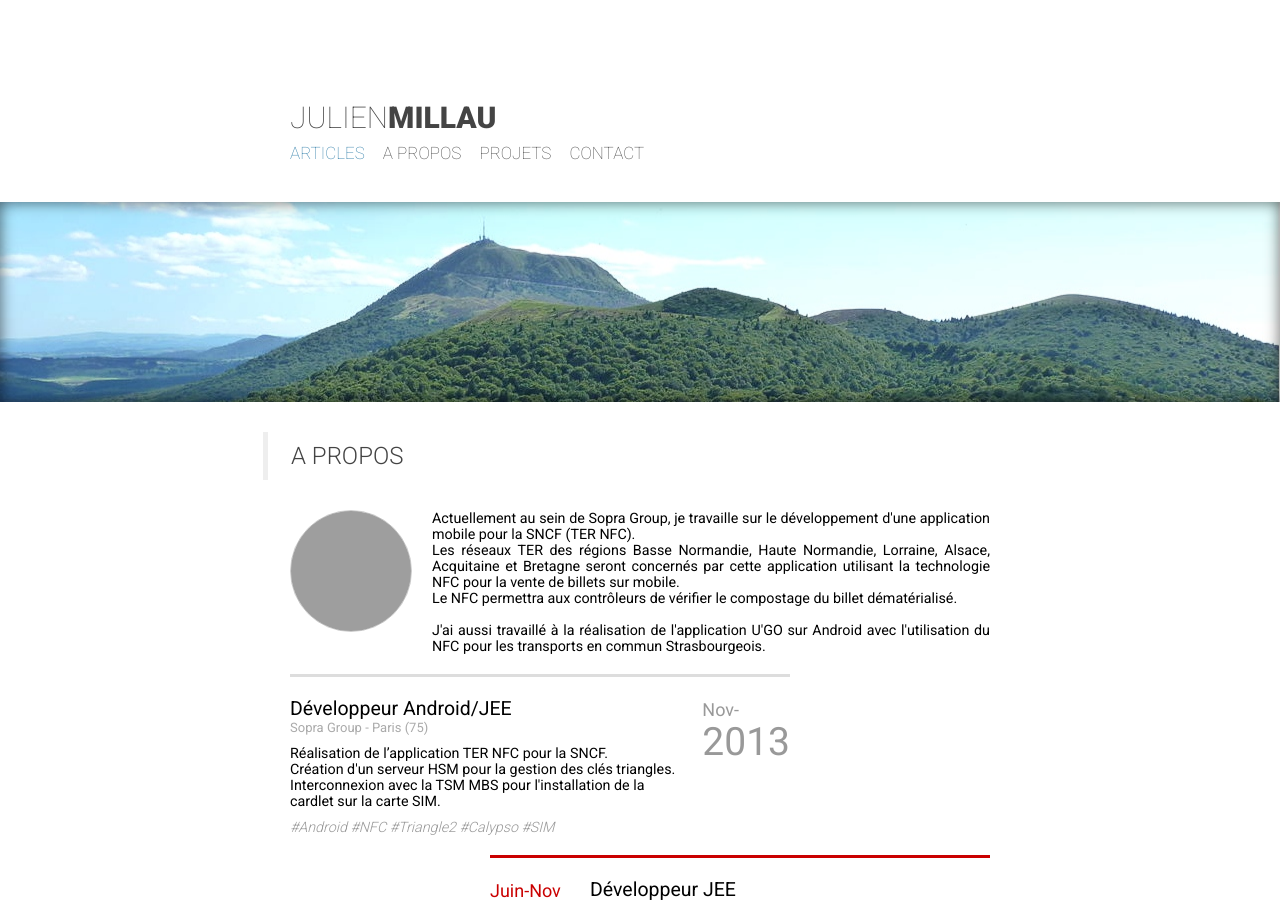
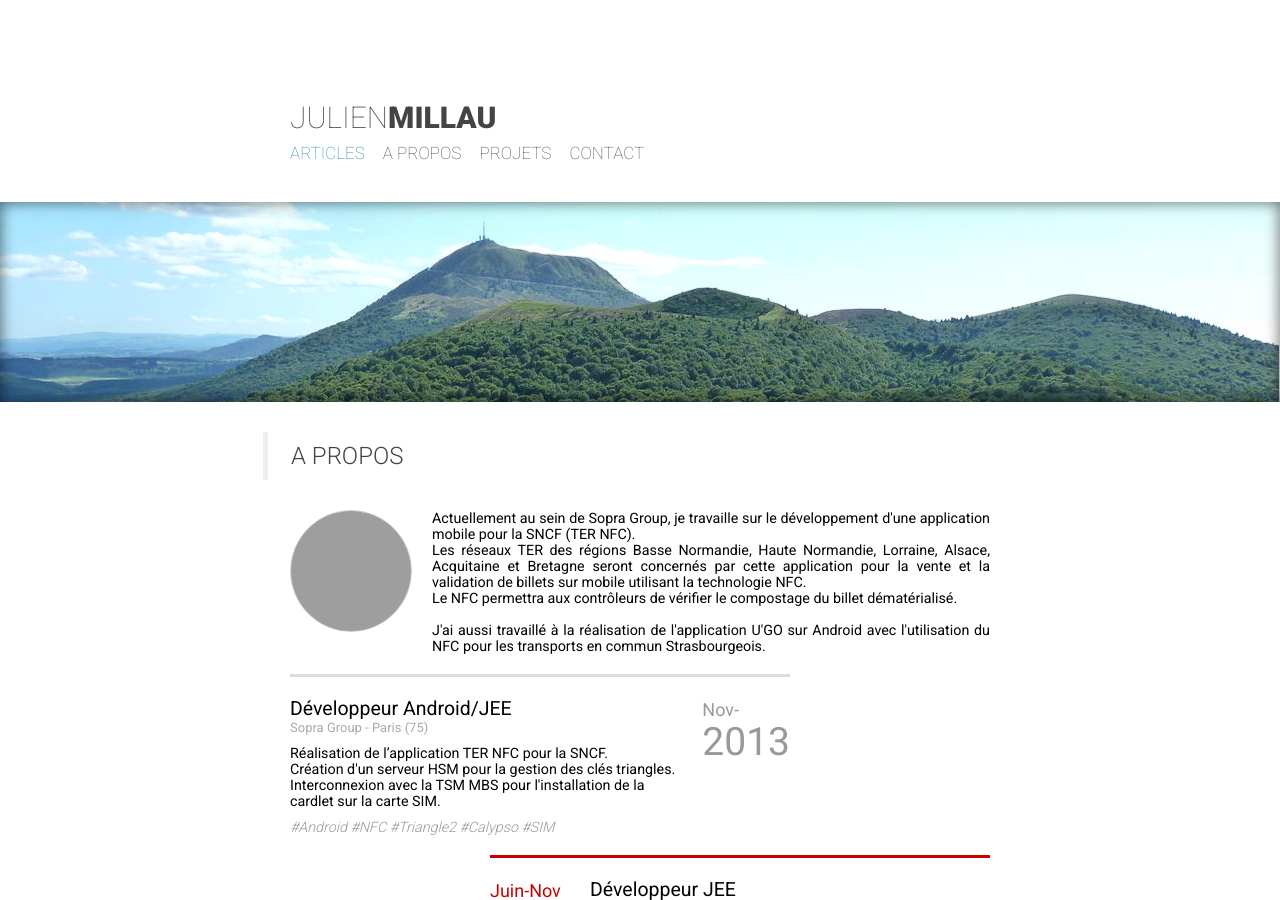
Before and after one commit to devnied/devnied.github.io, a Jekyll site: the page built from apropos.html, in a window 1280 px wide and 900 px high. Built offline with Jekyll 4.4.1, drawn with Linux system fonts in a browser that asks for light colours; some web fonts are replaced; Markdown is read by kramdown in place of the engine named in the settings; grey boxes are pictures that could not be loaded.

Commit message:
Update apropos.html

```diff
--- a/apropos.html
+++ b/apropos.html
@@ -9,7 +9,7 @@ title: A Propos
 <img class="gravatar" src="http://www.gravatar.com/avatar/26e414afca8d7c94cb1b43adf91c24d6?s=150" alt="Julien Millau"/>
 <div class="intro">
 Actuellement au sein de Sopra Group, je travaille sur le développement d'une application mobile pour la SNCF (TER NFC).<br/>
-Les réseaux TER des régions Basse Normandie, Haute Normandie, Lorraine, Alsace, Acquitaine et Bretagne seront concernés par cette application utilisant la technologie NFC pour la vente de billets sur mobile.<br/>
+Les réseaux TER des régions Basse Normandie, Haute Normandie, Lorraine, Alsace, Acquitaine et Bretagne seront concernés par cette application pour la vente et la validation de billets sur mobile utilisant la technologie NFC.<br/>
 Le NFC permettra aux contrôleurs de vérifier le compostage du billet dématérialisé.
 <br/><br/>
 J'ai aussi travaillé à la réalisation de l'application U'GO sur Android avec l'utilisation du NFC pour les transports en commun Strasbourgeois.
```
